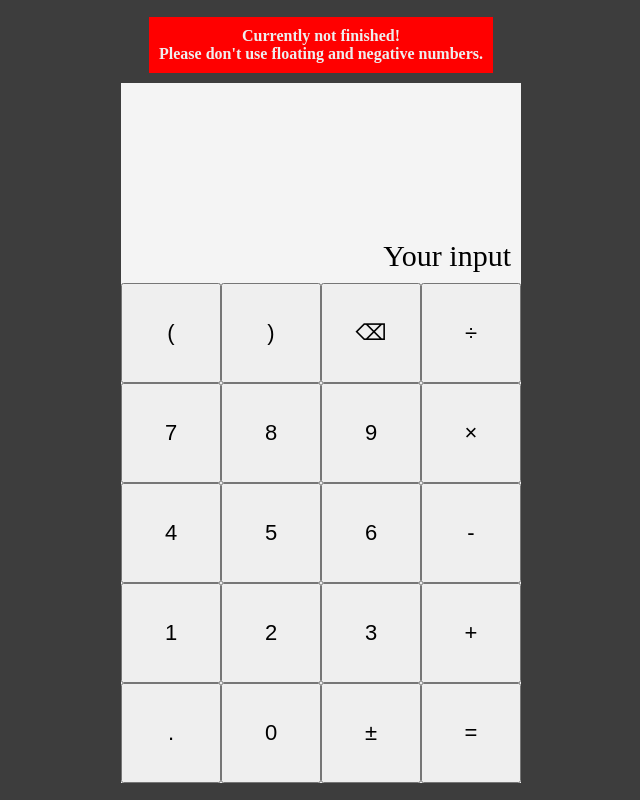
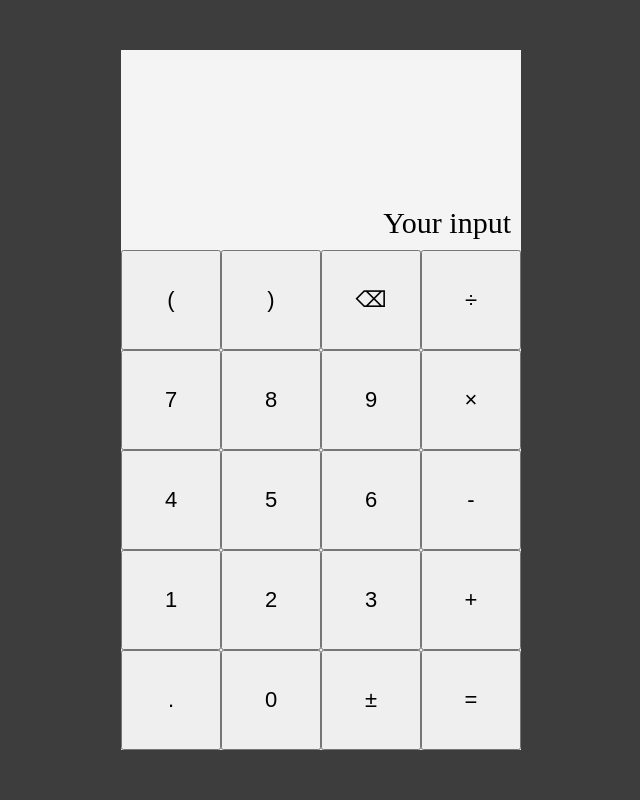
Before and after one commit to kaizen4dev/odin-calc, a plain HTML site: page index.html in a window 1280 px wide. Shown: the whole page, without its empty margins (319-959 px from the left). Drawn offline with Linux system fonts and the light colour scheme.

Commit message:
Remove warning about state of project

```diff
--- a/index.html
+++ b/index.html
@@ -7,8 +7,10 @@
     <link href="style.css" rel="stylesheet">
   </head>
   <body>
-    <p style="background-color:red; color: #eee; font-weight: bold; padding: 10px; text-align: center;">Currently not finished! <br>
-      Please don't use floating and negative numbers.</p>
+    <!-- display warning/info -->
+    <!-- <p style="background-color:red; color: #eee; font-weight: bold; padding: 10px; text-align: center;">Currently not finished! <br> -->
+    <!--   Please don't use floating and negative numbers.</p> -->
+
     <div class="container calculator">
 
       <div class="display-area">
```
